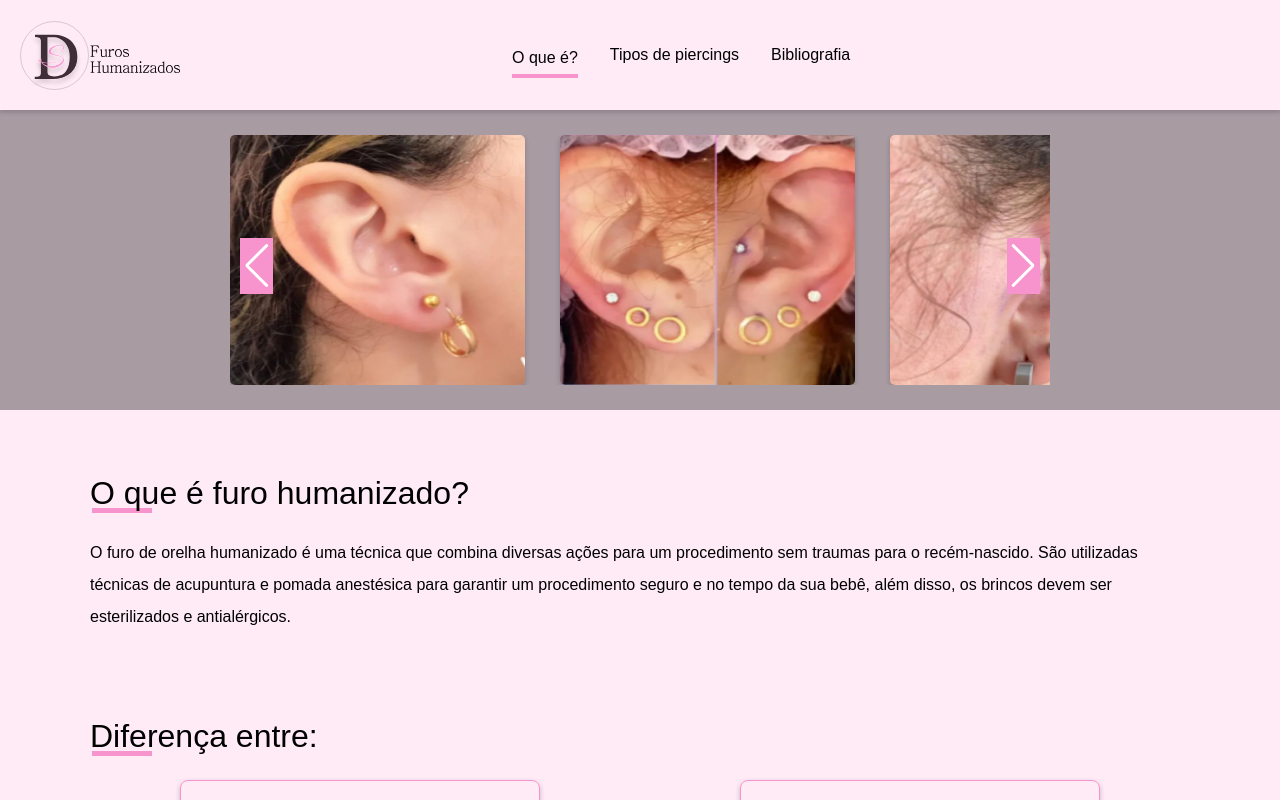
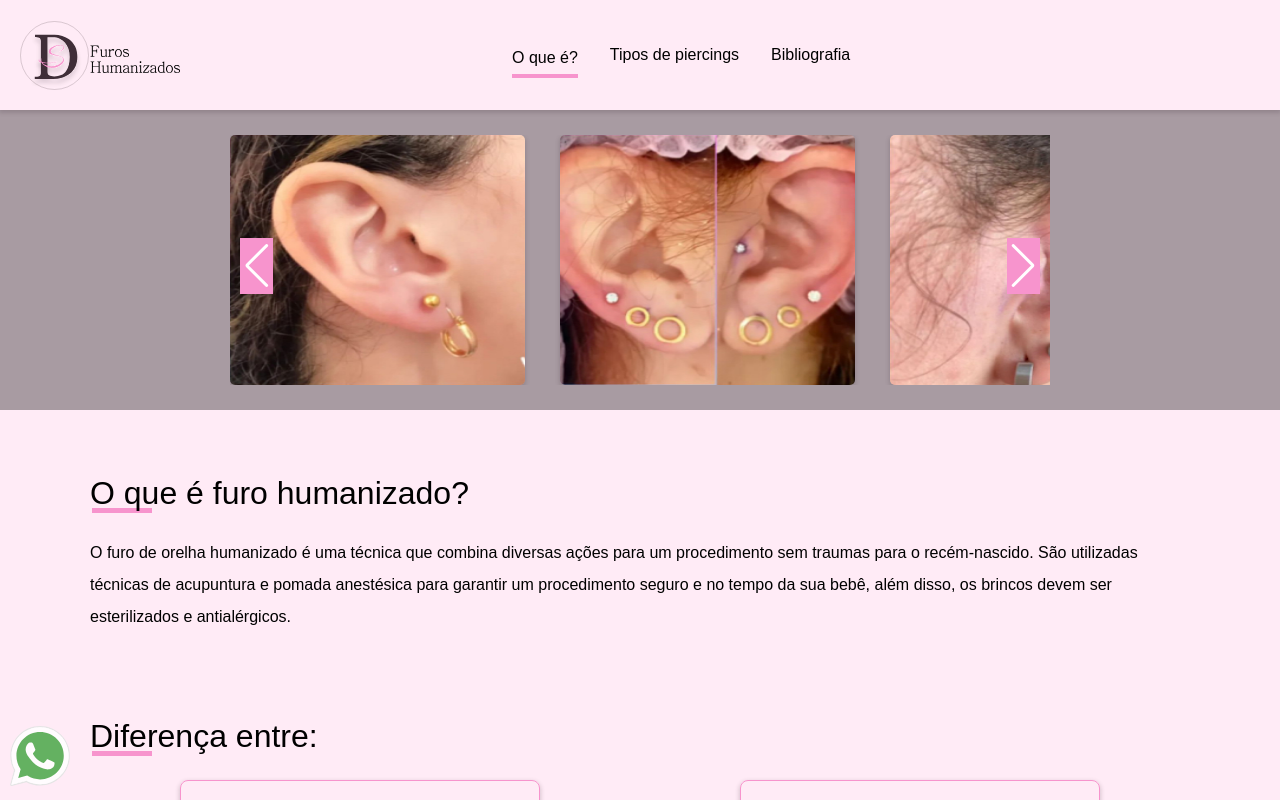
Before and after one commit to MatheusTrindade5201/DS-furos-humanizados, a React (Vite) app: page / in a window 1280 px wide. Shown: the top 800 px of the page. Built offline with nearby package versions, Linux system fonts and the light colour scheme.

Commit message:
feat: adding an icon to direct the user to the whatsapp account

```diff
--- /dev/null
+++ b/src/components/whatsapp/index.jsx
@@ -0,0 +1,12 @@
+import { WhatsappIcon } from "./style"
+import whatsappIcon from '../../assets/icons/whatsapp.svg'
+
+const Whatsapp = () => {
+    return (
+        <WhatsappIcon href="https://wa.me/5511969284999" target='_blank'>
+            <img src={whatsappIcon} />
+        </WhatsappIcon>
+    )
+}
+
+export default Whatsapp
--- /dev/null
+++ b/src/components/whatsapp/style.js
@@ -0,0 +1,20 @@
+import styled from "styled-components";
+
+export const WhatsappIcon = styled.a`
+    position: fixed;
+    bottom: 10px;
+    left: 10px;
+    opacity: 0.7;
+    img{
+        width: 50px
+    }
+
+    @media screen and (min-width: 570px){
+        opacity: 1;
+
+        img{
+            width: 60px
+        }
+
+    }
+`
--- a/src/pages/home/index.jsx
+++ b/src/pages/home/index.jsx
@@ -1,6 +1,7 @@
 import Card from "../../components/card"
 import Header from "../../components/header"
 import Slides from "../../components/slides"
+import Whatsapp from "../../components/whatsapp"
 import { HomePageContainer, Paragraphy, Title } from "./style"
 
 const HomePage = () => {
@@ -32,6 +33,7 @@ const HomePage = () => {
                     </section>
                 </section>
             </div>
+            <Whatsapp />
         </HomePageContainer>
     )
 }
```
